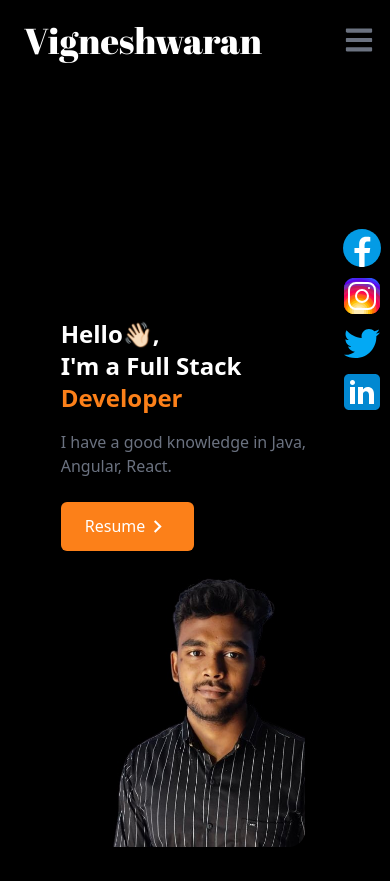
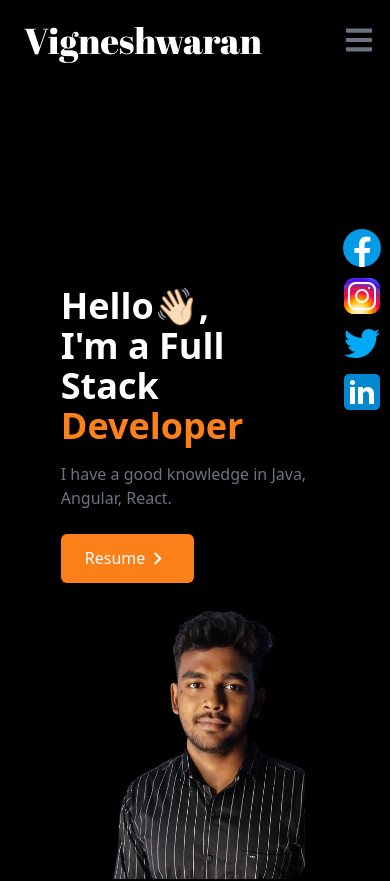
Before and after one commit to vigneshpandi2907/vignesh-portfolio, a React (Create React App) app: page / in a window 390 px wide. Shown: the top 881 px of the page. Built offline with nearby package versions, Linux system fonts and the light colour scheme; a web font is replaced by a local one; what @kamona/tailwindcss-perspective would draw is missing.

Commit message:
home font

```diff
--- a/src/components/Home.js
+++ b/src/components/Home.js
@@ -8,11 +8,11 @@ const Home = () => {
     <div name="home" className="w-full h-screen bg-black md:h-96">
       <div className="flex flex-col items-center justify-center h-full max-w-screen-lg px-4 pt-40 mx-auto md:flex-row ">
         <div className="flex flex-col justify-center w-3/4 h-auto">
-          <h1 class="flex text-2xl font-bold text-white sm:text-5xl">
+          <h1 class="flex text-4xl font-bold text-white sm:text-5xl">
             Hello <span class="animate-wavingHand">👋🏻</span>,
           </h1>
 
-          <p className="text-2xl font-bold text-white sm:text-5xl">
+          <p className="text-4xl font-bold text-white sm:text-5xl">
             I'm a Full Stack <span className="text-myColor">Developer</span>
           </p>
           <p className="max-w-md py-4 text-gray-500">
```
